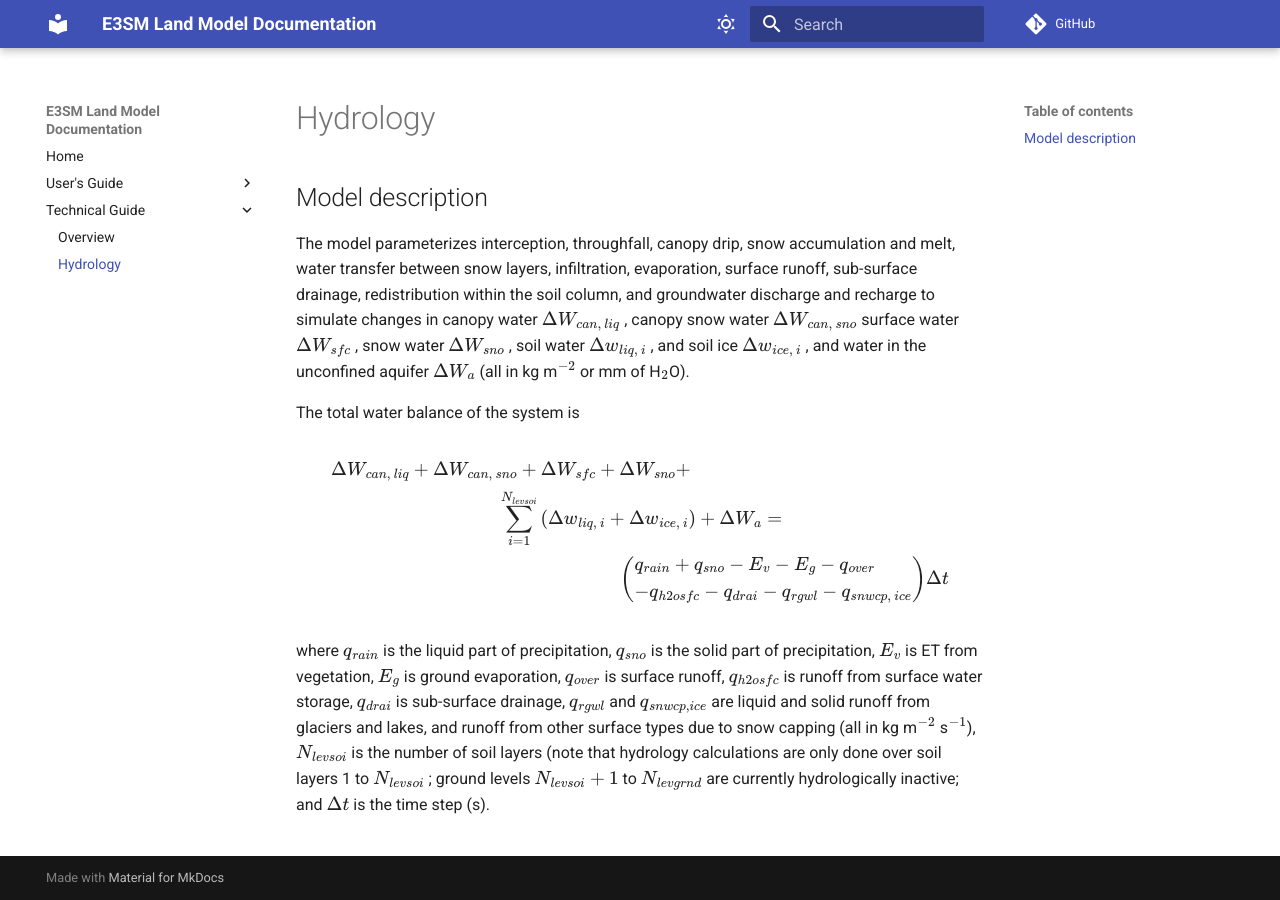
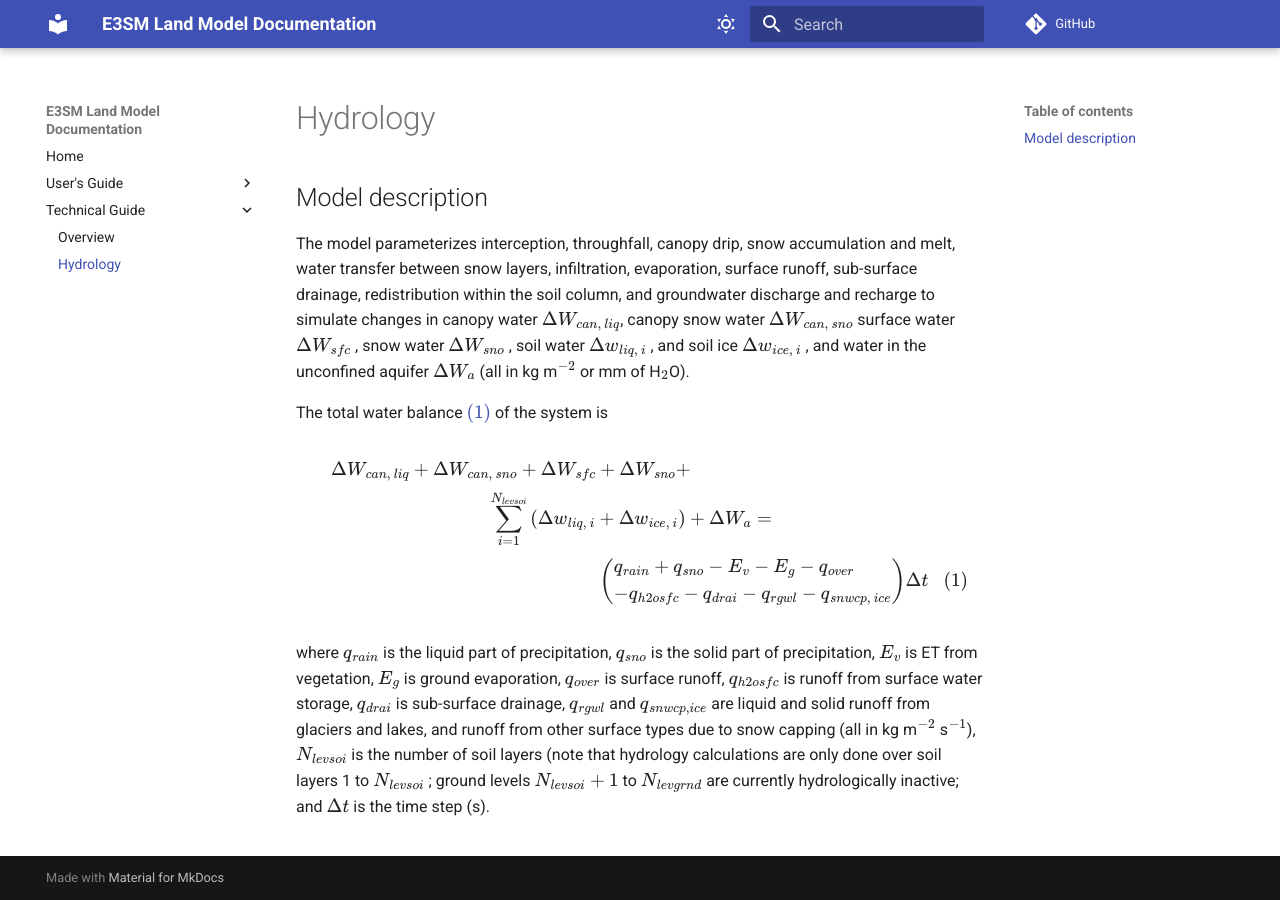
Before and after one commit to bishtgautam/elm-doc-md, an MkDocs documentation site: the page built from docs/tech_guide/hydrology.md, in a window 1280 px wide. Built offline with MkDocs 1.6.1 and Material for MkDocs 9.7.7, drawn with Linux system fonts in a browser that asks for light colours; comment, search, counter and statistics services are not loaded.

Commit message:
Allows equation numbering

```diff
--- /dev/null
+++ b/docs/javascript/mathjax.js
@@ -0,0 +1,13 @@
+window.MathJax = {
+  tex: {
+    tags: 'all',
+    inlineMath: [["\\(", "\\)"]],
+    displayMath: [["\\[", "\\]"]],
+    processEscapes: true,
+    processEnvironments: true
+  },
+};
+
+document$.subscribe(() => {
+  MathJax.typesetPromise()
+})
--- a/docs/tech_guide/hydrology.md
+++ b/docs/tech_guide/hydrology.md
@@ -4,17 +4,18 @@ The model parameterizes interception, throughfall, canopy drip, snow
 accumulation and melt, water transfer between snow layers, infiltration,
 evaporation, surface runoff, sub-surface drainage, redistribution within
 the soil column, and groundwater discharge and recharge to simulate
-changes in canopy water $\Delta W_{can,\,liq}$ , canopy snow water
+changes in canopy water $\Delta W_{can,\,liq}$, canopy snow water
 $\Delta W_{can,\,sno}$ surface water $\Delta W_{sfc}$ ,
 snow water $\Delta W_{sno}$ , soil water
 $\Delta w_{liq,\, i}$ , and soil ice $\Delta w_{ice,\, i}$ ,
 and water in the unconfined aquifer $\Delta W_{a}$  (all in kg
 m$^{-2}$ or mm of H$_2$O).
 
-The total water balance of the system is
+The total water balance \eqref{eqn:h2o_budget} of the system is
 
 \begin{multline}
-   \Delta W_{can,\,liq} +\Delta W_{can,\,sno} +\Delta W_{sfc} +\Delta W_{sno} + \\
+  \label{eqn:h2o_budget}
+  \Delta W_{can,\,liq} +\Delta W_{can,\,sno} +\Delta W_{sfc} +\Delta W_{sno} + \\
       \sum _{i=1}^{N_{levsoi} }\left(\Delta w_{liq,\, i} +\Delta w_{ice,\, i} \right)+\Delta W_{a} = \\
          \left(\begin{array}{l} {q_{rain} +q_{sno} -E_{v} -E_{g} -q_{over} } \\
          {-q_{h2osfc} -q_{drai} -q_{rgwl} -q_{snwcp,\, ice} } \end{array}\right) \Delta t
--- a/mkdocs.yml
+++ b/mkdocs.yml
@@ -13,7 +13,6 @@ edit_uri: ""
 
 theme:
   name: material
-#  custom_dir: nersc-theme
   palette:
   - media: "(prefers-color-scheme: light)"
     scheme: default
@@ -45,9 +44,22 @@ markdown_extensions:
       emoji_index: !!python/name:materialx.emoji.twemoji
       emoji_generator: !!python/name:materialx.emoji.to_svg
 
+markdown_extensions:
+  - pymdownx.highlight
+  - pymdownx.superfences
+  - pymdownx.tabbed:
+      alternate_style: true
+  - pymdownx.arithmatex:
+      generic: true
+  - attr_list
+  - pymdownx.emoji:
+      emoji_index: !!python/name:materialx.emoji.twemoji
+      emoji_generator: !!python/name:materialx.emoji.to_svg
+
 extra_javascript:
   - javascript/mathjax.js
   - https://polyfill.io/v3/polyfill.min.js?features=es6
   - https://cdn.jsdelivr.net/npm/mathjax@3/es5/tex-mml-chtml.js
 
+
 repo_url: https://github.com/e3sm-project/e3sm
```
